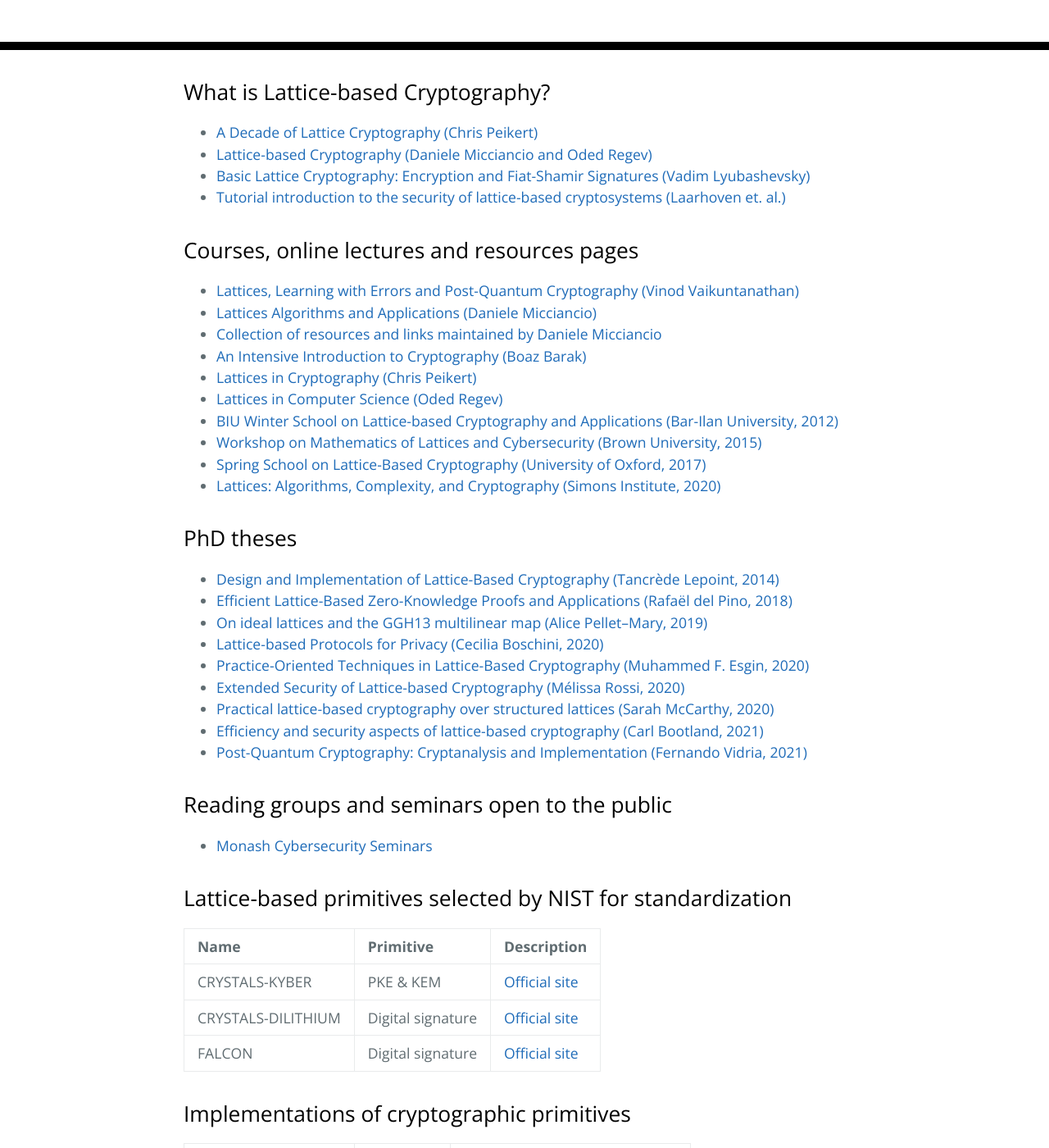
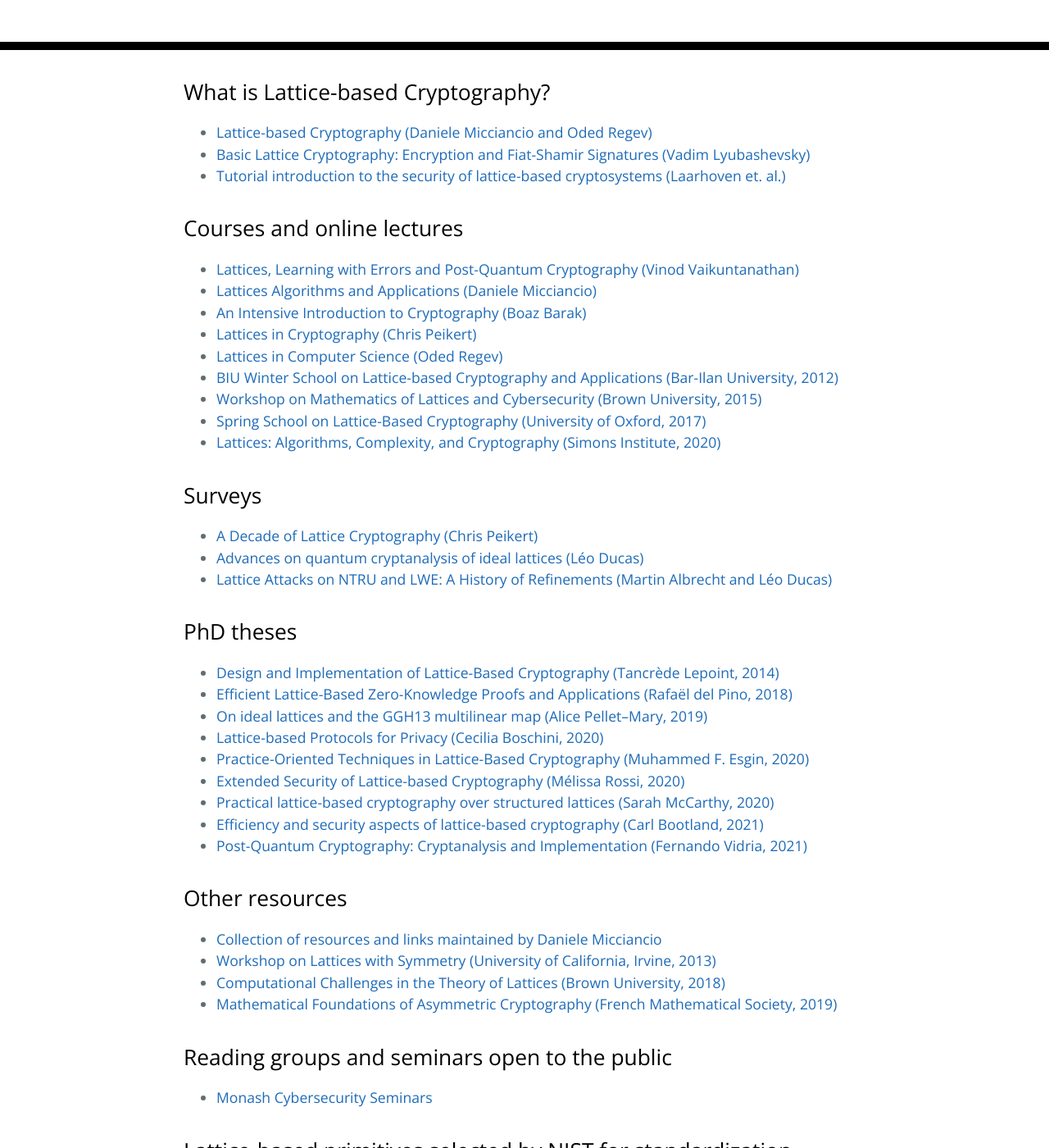
Before and after one commit to octaviopk9/lattice-based-cryptography, a Jekyll site: the page built from index.md, in a window 1280 px wide and 1400 px high, scrolled down 478 px. Shown: the whole window at 82% size. Built offline with Jekyll 4.4.1, drawn with Linux system fonts in a browser that asks for light colours; our own code applies the rules of GitHub Pages for plain Markdown files.

Commit message:
update based on feedback from Léo Ducas

```diff
--- a/index.md
+++ b/index.md
@@ -3,15 +3,13 @@ layout: default
 ---
 
 ## What is Lattice-based Cryptography?
-- [A Decade of Lattice Cryptography (Chris Peikert)](https://eprint.iacr.org/2015/939.pdf)
 - [Lattice-based Cryptography (Daniele Micciancio and Oded Regev)](https://cims.nyu.edu/~regev/papers/pqc.pdf)
 - [Basic Lattice Cryptography: Encryption and Fiat-Shamir Signatures (Vadim Lyubashevsky)](https://drive.google.com/file/d/1JTdW5ryznp-dUBBjN12QbvWz9R41NDGU/view?usp=sharing)
 - [Tutorial introduction to the security of lattice-based cryptosystems (Laarhoven et. al.)](https://eprint.iacr.org/2012/533.pdf)
 
-## Courses, online lectures and resources pages
+## Courses and online lectures
 - [Lattices, Learning with Errors and Post-Quantum Cryptography (Vinod Vaikuntanathan)](http://people.csail.mit.edu/vinodv/CS294/)
 - [Lattices Algorithms and Applications (Daniele Micciancio)](https://cseweb.ucsd.edu/classes/fa21/cse206A-a/)
-- [Collection of resources and links maintained by Daniele Micciancio](https://cseweb.ucsd.edu/~daniele/LatticeLinks/index.html)
 - [An Intensive Introduction to Cryptography (Boaz Barak)](https://intensecrypto.org/public/index.html)
 - [Lattices in Cryptography (Chris Peikert)](https://web.eecs.umich.edu/~cpeikert/lic15/index.html)
 - [Lattices in Computer Science (Oded Regev)](https://cims.nyu.edu/~regev/teaching/lattices_fall_2009/index.html)
@@ -19,6 +17,11 @@ layout: default
 - [Workshop on Mathematics of Lattices and Cybersecurity (Brown University, 2015)](https://icerm.brown.edu/topical_workshops/tw15-7-mlc/#lecturevideos)
 - [Spring School on Lattice-Based Cryptography (University of Oxford, 2017)](https://www.maths.ox.ac.uk/groups/cryptography/spring-school-lattice-based-cryptography)
 - [Lattices: Algorithms, Complexity, and Cryptography (Simons Institute, 2020)](https://simons.berkeley.edu/programs/lattices2020)
+
+## Surveys
+- [A Decade of Lattice Cryptography (Chris Peikert)](https://eprint.iacr.org/2015/939.pdf)
+- [Advances on quantum cryptanalysis of ideal lattices (Léo Ducas)](http://www.nieuwarchief.nl/serie5/pdf/naw5-2017-18-3-184.pdf)
+- [Lattice Attacks on NTRU and LWE: A History of Refinements (Martin Albrecht and Léo Ducas)](https://eprint.iacr.org/2021/799)
 
 ## PhD theses
 - [Design and Implementation of Lattice-Based Cryptography (Tancrède Lepoint, 2014)](https://tlepoint.github.io/phd/lepoint-phd-thesis.pdf)
@@ -30,6 +33,12 @@ layout: default
 - [Practical lattice-based cryptography over structured lattices (Sarah McCarthy, 2020)](https://pureadmin.qub.ac.uk/ws/portalfiles/portal/211831925/thesis.pdf)
 - [Efficiency and security aspects of lattice-based cryptography (Carl Bootland, 2021)](https://www.esat.kuleuven.be/cosic/publications/thesis-399.pdf)
 - [Post-Quantum Cryptography: Cryptanalysis and Implementation (Fernando Vidria, 2021)](https://fundamental.domains/2021virdiafphd.pdf)
+
+## Other resources
+- [Collection of resources and links maintained by Daniele Micciancio](https://cseweb.ucsd.edu/~daniele/LatticeLinks/index.html)
+- [Workshop on Lattices with Symmetry (University of California, Irvine, 2013)](https://www.math.uci.edu/~asilverb/Lattices/)
+- [Computational Challenges in the Theory of Lattices (Brown University, 2018)](https://icerm.brown.edu/programs/sp-s18/w4/)
+- [Mathematical Foundations of Asymmetric Cryptography (French Mathematical Society, 2019)](https://mathsofpkc.sciencesconf.org/resource/page/id/1)
 
 ## Reading groups and seminars open to the public
 - [Monash Cybersecurity Seminars](https://www.monash.edu/it/ssc/cybersecurity/seminars)
```
